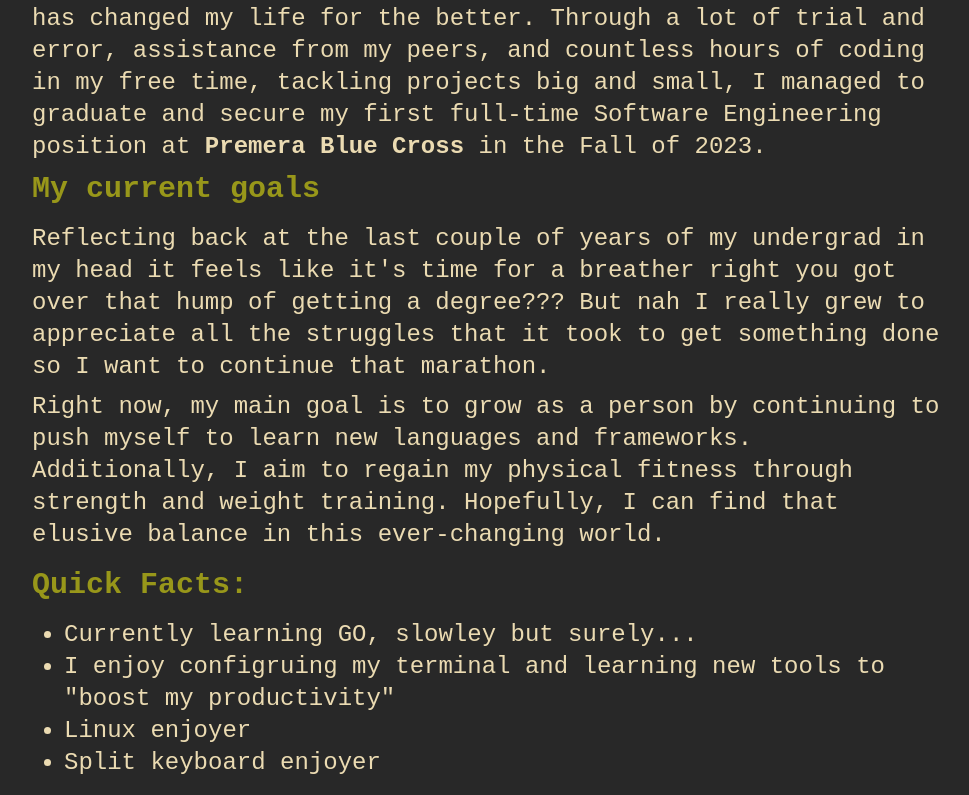
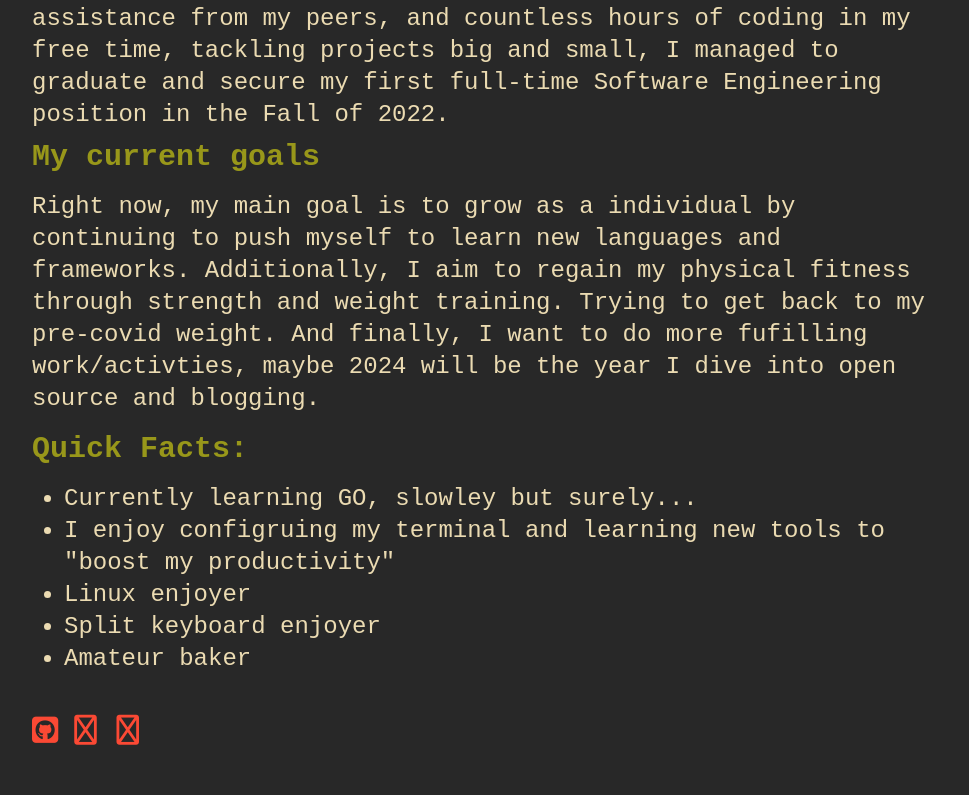
Before and after one commit to TechGlue/PersonalSite, a React (Vite) app: page / in a window 1280 px wide. Shown: the part 565-1360 px from the top of the page, without its empty margins (152-1121 px from the left). Built offline with nearby package versions, Linux system fonts and the light colour scheme.

Commit message:
content update

```diff
--- a/src/main.jsx
+++ b/src/main.jsx
@@ -24,4 +24,4 @@ ReactDOM.createRoot(document.getElementById("root")).render(
       <RouterProvider router={router} />
     </React.StrictMode>
   </div>
-);
+)
--- a/src/routes/splashpage.jsx
+++ b/src/routes/splashpage.jsx
@@ -1,6 +1,4 @@
-//make this a component
 import React from "react";
-import { Link } from "react-router-dom";
 
 export default function SplashPage() {
 	return (
@@ -25,8 +23,7 @@ export default function SplashPage() {
 					<p className="text-2xl text-secondary body-font font-firacode">
 						I'm a Washington based Software Engineer, who mostly works with C#
 						at work but has a strong passion and curiosity for other
-            technologies that changes the way I approach problems and overall
-            pushes me to get out of my shell.
+						technologies that changes the way I approach problems.
 					</p>
 				</div>
 
@@ -41,13 +38,13 @@ export default function SplashPage() {
 							Science
 						</b>
 						. Back in 2018, I was entering my first Computer Science class with
-            no technical background, and I felt completely out of my depth.
+						no technical background, and I felt overwhelmed.
 						Fortunately, I persevered, and it has changed my life for the
 						better. Through a lot of trial and error, assistance from my peers,
 						and countless hours of coding in my free time, tackling projects big
 						and small, I managed to graduate and secure my first full-time
-            Software Engineering position at <b>Premera Blue Cross</b> in the
-            Fall of 2023.
+						Software Engineering position in the
+						Fall of 2022.
 					</p>
 				</div>
 
@@ -56,18 +53,9 @@ export default function SplashPage() {
 				</p>
 				<div className="text-secondary text-2xl">
 					<p className="mt-2">
-            Reflecting back at the last couple of years of my undergrad in my
-            head it feels like it's time for a breather right you got over that
-            hump of getting a degree??? But nah I really grew to appreciate all
-            the struggles that it took to get something done so I want to
-            continue that marathon.
-          </p>
-          <p className="mt-2">
-            Right now, my main goal is to grow as a person by continuing to push
+						Right now, my main goal is to grow as a individual by continuing to push
 						myself to learn new languages and frameworks. Additionally, I aim to
-            regain my physical fitness through strength and weight training.
-            Hopefully, I can find that elusive balance in this ever-changing
-            world.
+						regain my physical fitness through strength and weight training. Trying to get back to my pre-covid weight. And finally, I want to do more fufilling work/activties, maybe 2024 will be the year I dive into open source and blogging.
 					</p>
 				</div>
 
@@ -83,17 +71,18 @@ export default function SplashPage() {
 						</li>
 						<li>Linux enjoyer</li>
 						<li>Split keyboard enjoyer</li>
+						<li>Amateur baker</li>
 					</ul>
 					<div className="mt-10 flex justify-left text-icons ">
-            <div className="text-3xl grid grid-cols-3 gap-4">
+						<div className="text-3xl grid grid-cols-4 gap-4">
 							<a href="https://github.com/TechGlue">
 								<i class="fa-brands fa-square-github hover:text-icons-hover"></i>
 							</a>
 							<a href="malito:lgarcia29@ewu.edu">
 								<i class="fa-regular fa-square-envelope hover:text-icons-hover"></i>
 							</a>
-              <a href="https://open.spotify.com/playlist/2LeH8YzsZs4wH2hE6iSk9y?si=06545348f9d4406b">
-                <i class="fa-regular fa-spotify hover:text-icons-hover"></i>
+							<a href="https://www.linkedin.com/in/luis-garcia-097a60237/">
+								<i class="fa-regular fa-linkedin hover:text-icons-hover"></i>
 							</a>
 						</div>
 					</div>
```
Lines whose indentation alone changed are shown as unchanged.
